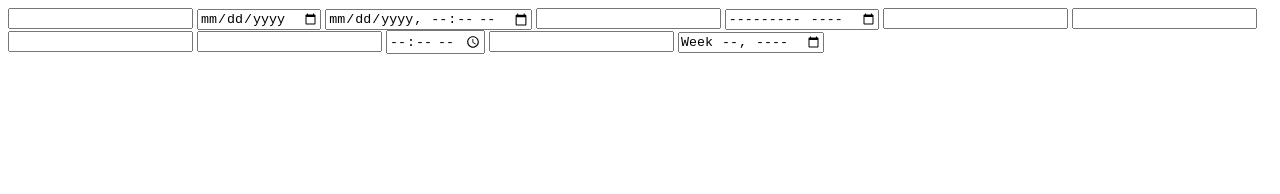
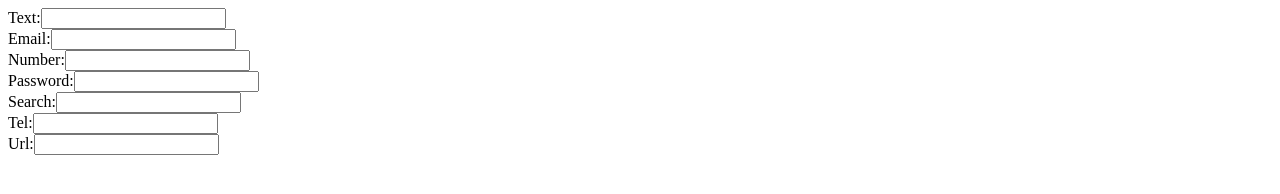
Before and after one commit to liweijian/liweijian.github.io, a plain HTML site: page index.html in a window 1280 px wide. Drawn offline with Linux system fonts and the light colour scheme.

Commit message:
up types

```diff
--- a/index.html
+++ b/index.html
@@ -1,12 +1,9 @@
-<input type="text"></input>
-<input type="date"></input>
-<input type="datetime-local"></input>
-<input type="email"></input>
-<input type="month"></input>
-<input type="number"></input>
-<input type="password"></input>
-<input type="search"></input>
-<input type="tel"></input>
-<input type="time"></input>
-<input type="url"></input>
-<input type="week"></input>
+<form>
+    <label for="txtInput">Text:</label><input type="text"></input><br>
+    <label for="emailInput">Email:</label><input type="email"></input><br>
+    <label for="numberInput">Number:</label><input type="number"></input><br>
+    <label for="pswInput">Password:</label><input type="password"></input><br>
+    <label for="searchInput">Search:</label><input type="search"></input><br>
+    <label for="TelInput">Tel:</label><input type="tel"></input><br>
+    <label for="urlInput">Url:</label><input type="url"></input><br>
+</form>
```
